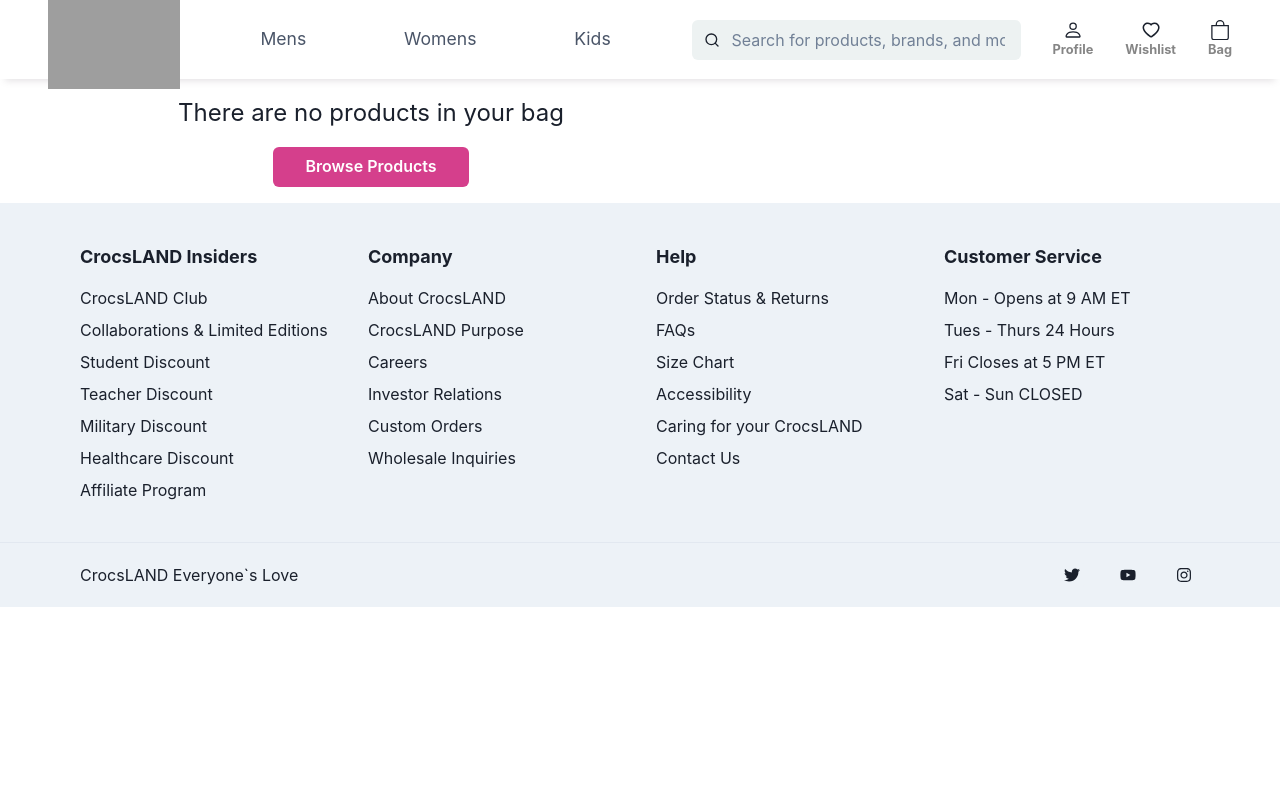
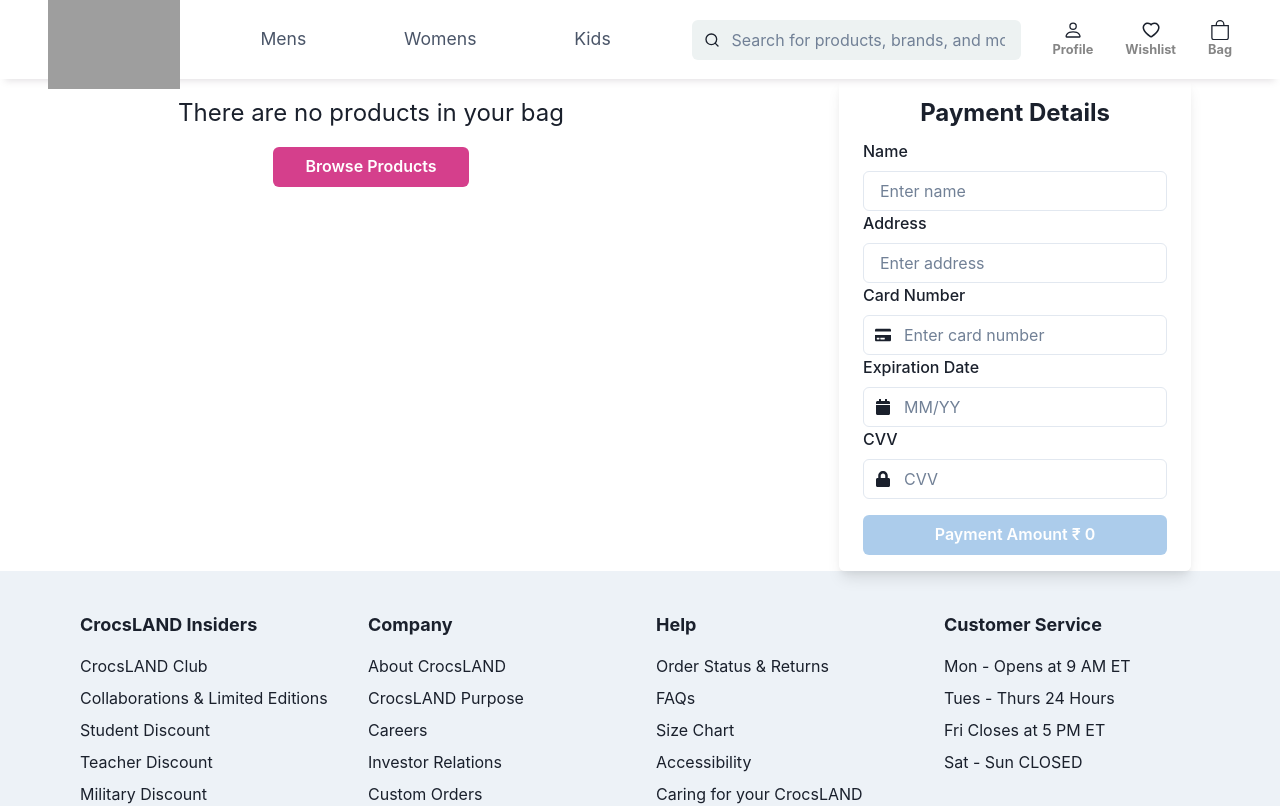
Before and after one commit to Sajid788/Crocs-land, a React (Create React App) app in the folder crocs-app/: page /cart in a window 1280 px wide. Shown: the top 806 px of the page. Built offline with nearby package versions, Linux system fonts and the light colour scheme; grey boxes are pictures that could not be loaded.

Commit message:
PaymentPage

```diff
--- a/crocs-app/src/Componant/AllRoutes.jsx
+++ b/crocs-app/src/Componant/AllRoutes.jsx
@@ -18,10 +18,10 @@
             <Route path="/login" element={<Login/>} />
             <Route path="/register" element={<Register/>}/>
             <Route path="/product" element={<Products/>} />
+            <Route path="/product/:id" element={<ProductDetails/>} />
             <Route path="/men" element={<Men/>} />
             <Route path="/women" element={<Women/>} />
             <Route path="/kid" element={<Kid/>} />
-            <Route path="/product/:id" element={<ProductDetails/>} />
             <Route path="/cart" element={<Cart/>} />
         </Routes>
     );
--- a/crocs-app/src/Page/Cart.jsx
+++ b/crocs-app/src/Page/Cart.jsx
@@ -1,6 +1,7 @@
 import { useState, useEffect } from "react";
 import { useNavigate } from "react-router-dom";
 import { AddToCartCard } from "../Componant/AddToCartCard";
+import PaymentForm from "./PaymentForm";
 import {
   Stack,
   Box,
@@ -111,7 +112,7 @@
         </Grid>
       </Box>
       <Box flex={{ base: "none", md: ".5" }}>
-
+      {<PaymentForm totalAmount={totalAmount} isAuth={isAuth} />}
       </Box>
     </Stack>
   );
--- /dev/null
+++ b/crocs-app/src/Page/PaymentForm.jsx
@@ -0,0 +1,151 @@
+import React, { useState } from "react";
+import {
+  Box,
+  Container,
+  Stack,
+  FormControl,
+  FormLabel,
+  Input,
+  InputGroup,
+  InputLeftElement,
+  Button,
+  Text,
+  Alert,
+  AlertIcon,
+  Toast,
+} from "@chakra-ui/react";
+import { FaCreditCard, FaCalendar, FaLock } from "react-icons/fa";
+import { useNavigate } from "react-router-dom";
+
+const PaymentFrom = ({ totalAmount, isAuth }) => {
+  const [cardNumber, setCardNumber] = useState("");
+  const [expirationDate, setExpirationDate] = useState("");
+  const [cvv, setCvv] = useState("");
+  const [isSubmitting, setIsSubmitting] = useState(false);
+  const [paymentError, setPaymentError] = useState(false);
+  const [name, setName] = useState("");
+  const [address, setAddress] = useState("");
+  const navigate = useNavigate();
+  const handleSubmit = (e) => {
+    e.preventDefault();
+
+    if (cardNumber && expirationDate && cvv && name && address) {
+      setIsSubmitting(true);
+      setPaymentError(false);
+      setTimeout(() => {
+        navigate("/paymentsuccess");
+      }, 2000);
+    }
+  };
+
+  return (
+    <Container maxW="sm">
+      <Box
+        boxShadow="lg"
+        px={6}
+        py={4}
+        rounded="md"
+        w="full"
+        maxW="400px"
+        mx="auto"
+        bg="rgba(255, 255, 255, 0.8)"
+      >
+        <Stack spacing={2}>
+          <Box textAlign="center">
+            <Text fontSize="2xl" fontWeight="bold">
+              Payment Details
+            </Text>
+          </Box>
+          {paymentError && (
+            <Alert status="error">
+              <AlertIcon />
+              There was an error processing your payment. Please try again.
+            </Alert>
+          )}
+          <form onSubmit={handleSubmit}>
+            <FormControl>
+              <FormLabel>Name</FormLabel>
+              <Input
+                type="text"
+                placeholder="Enter name"
+                value={name}
+                onChange={(e) => setName(e.target.value)}
+                isRequired
+              />
+            </FormControl>
+            <FormControl>
+              <FormLabel>Address</FormLabel>
+              <Input
+                type="text"
+                placeholder="Enter address"
+                value={address}
+                onChange={(e) => setAddress(e.target.value)}
+                isRequired
+              />
+            </FormControl>
+            <FormControl>
+              <FormLabel>Card Number</FormLabel>
+              <InputGroup>
+                <InputLeftElement pointerEvents="none">
+                  <FaCreditCard color="gray.300" />
+                </InputLeftElement>
+                <Input
+                  type="number"
+                  placeholder="Enter card number"
+                  value={cardNumber}
+                  onChange={(e) => setCardNumber(e.target.value)}
+                  isRequired
+                />
+              </InputGroup>
+            </FormControl>
+            <FormControl>
+              <FormLabel>Expiration Date</FormLabel>
+              <InputGroup>
+                <InputLeftElement pointerEvents="none">
+                  <FaCalendar color="gray.300" />
+                </InputLeftElement>
+                <Input
+                  type="number"
+                  placeholder="MM/YY"
+                  value={expirationDate}
+                  onChange={(e) => setExpirationDate(e.target.value)}
+                  isRequired
+                />
+              </InputGroup>
+            </FormControl>
+            <FormControl>
+              <FormLabel>CVV</FormLabel>
+              <InputGroup>
+                <InputLeftElement pointerEvents="none">
+                  <FaLock color="gray.300" />
+                </InputLeftElement>
+                <Input
+                  type="number"
+                  placeholder="CVV"
+                  value={cvv}
+                  onChange={(e) => setCvv(e.target.value)}
+                  isRequired
+                />
+              </InputGroup>
+            </FormControl>
+
+            <Button
+              type="submit"
+              colorScheme="blue"
+              isLoading={isSubmitting}
+              loadingText="Processing"
+              spinnerPlacement="end"
+              mt={4}
+              w="full"
+              isDisabled={totalAmount === 0}
+            >
+              Payment Amount ₹ {isAuth && totalAmount ? totalAmount : 0}
+            </Button>
+          </form>
+        </Stack>
+      </Box>
+    </Container>
+  );
+};
+
+export default PaymentFrom;
```
